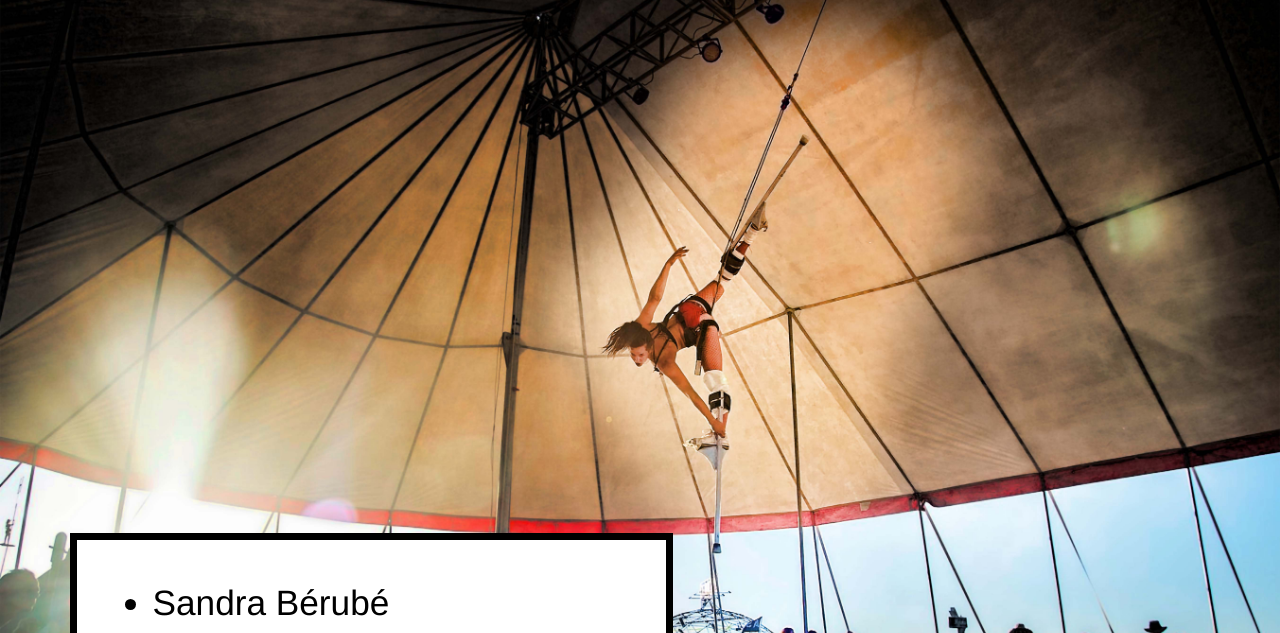
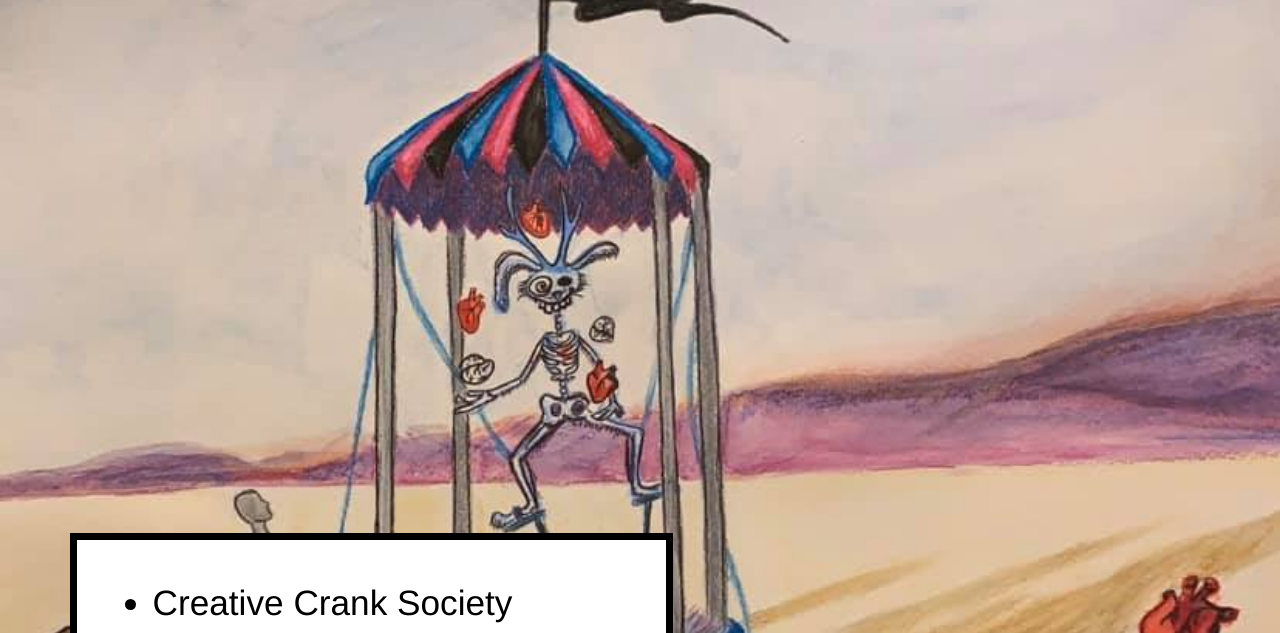
Before and after one commit to JaapSuter/creativecrank.ca, a plain HTML site: page index.html in a window 1280 px wide. Shown: the top 633 px of the page. Drawn offline with Linux system fonts and the light colour scheme.

Commit message:
Changed image.

```diff
--- a/index.html
+++ b/index.html
@@ -2,7 +2,7 @@
 <html lang="en">
 <head>
     <meta charset="utf-8" />
-    <title>Sandra Bérubé</title>
+    <title>Creative Crank Society</title>
     <link rel="shortcut icon" href="favicon.ico" />
     <style>
         html, body {
@@ -13,7 +13,7 @@
         }
 
         body {
-            background-image: url("images/sandra.jpg");
+            background-image: url("images/manicrank.jpg");
             background-color: #000;
             background-position: 63% 30%;
             background-repeat: no-repeat;
@@ -40,7 +40,7 @@
 <body>
     <nav>
         <ul>
-            <li>Sandra Bérubé</li>
+            <li>Creative Crank Society</li>
             <li><a href="mailto:contact@sandraberube.com">contact@sandraberube.com</a></li>
         </ul>
     </nav>
```
Also changed, not shown: images/manicrank.jpg (added), images/sandra.jpg (deleted).
